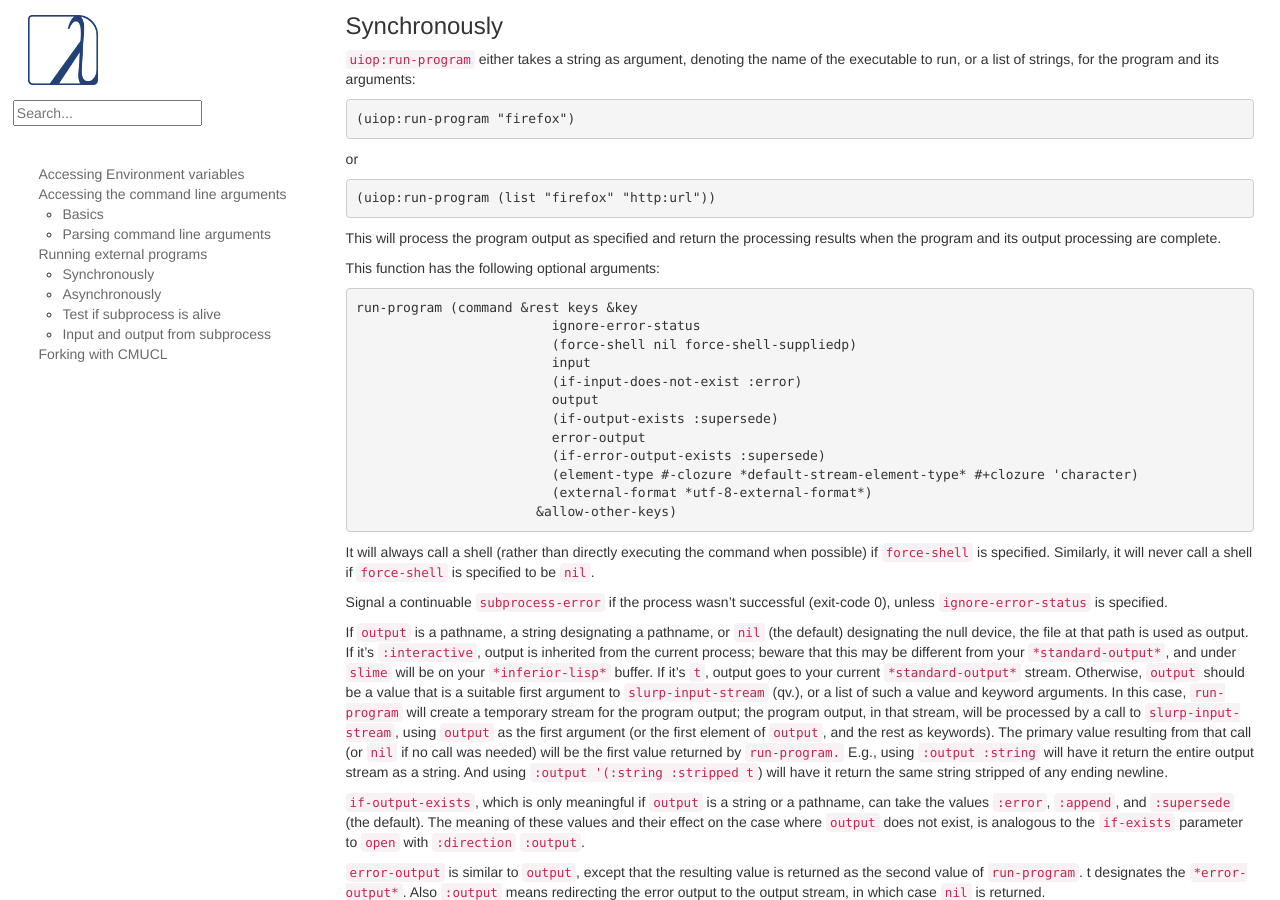
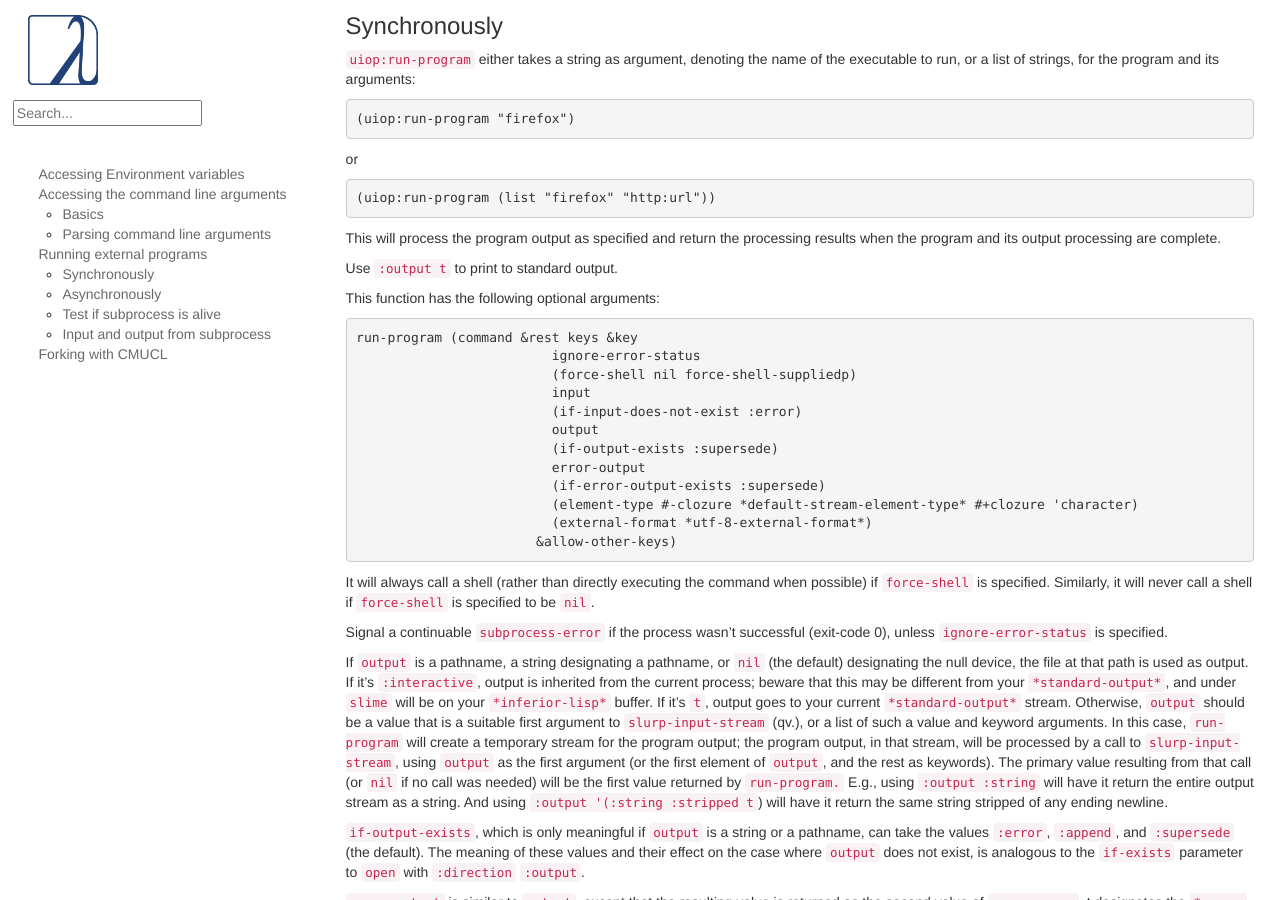
Before and after one commit to LispCookbook/cl-cookbook, a Jekyll site: the page built from os.md, in a window 1280 px wide and 900 px high, scrolled down 2909 px. Built offline with Jekyll 4.4.1, drawn with Linux system fonts in a browser that asks for light colours.

Commit message:
run-program: :output t to print to standard output is probably wanted

```diff
--- a/os.md
+++ b/os.md
@@ -213,6 +213,8 @@ or
 This will process the program output as specified and return the
 processing results when the program and its output processing are
 complete.
+
+Use `:output t` to print to standard output.
 
 This function has the following optional arguments:
 
```
